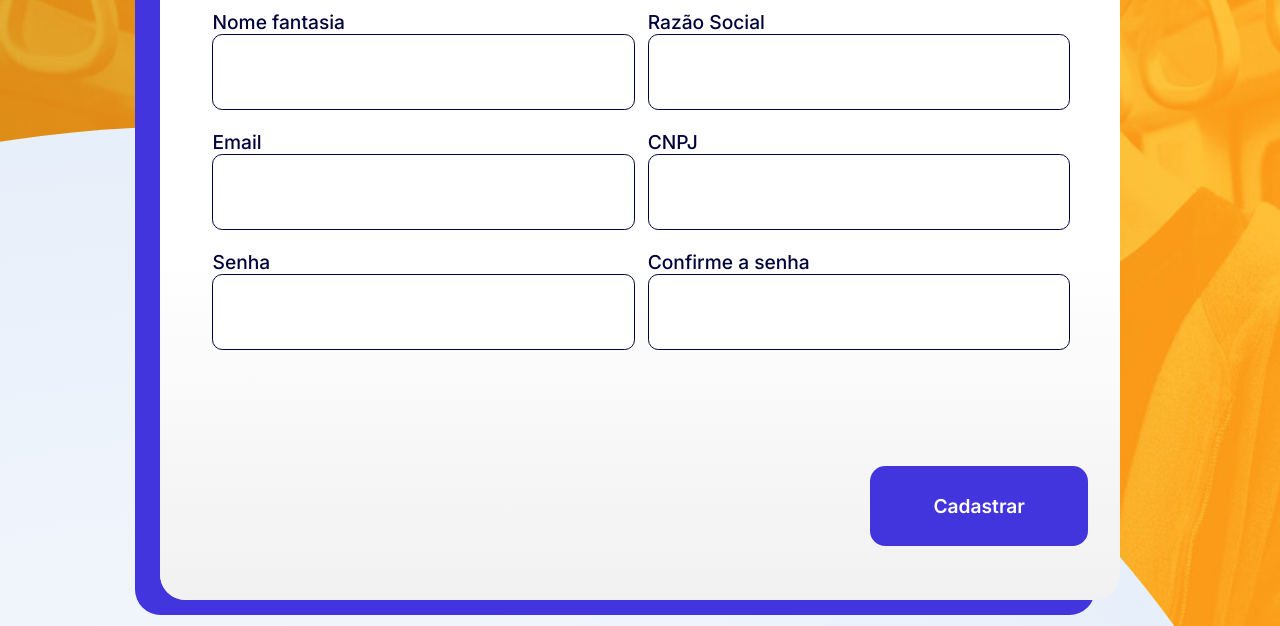
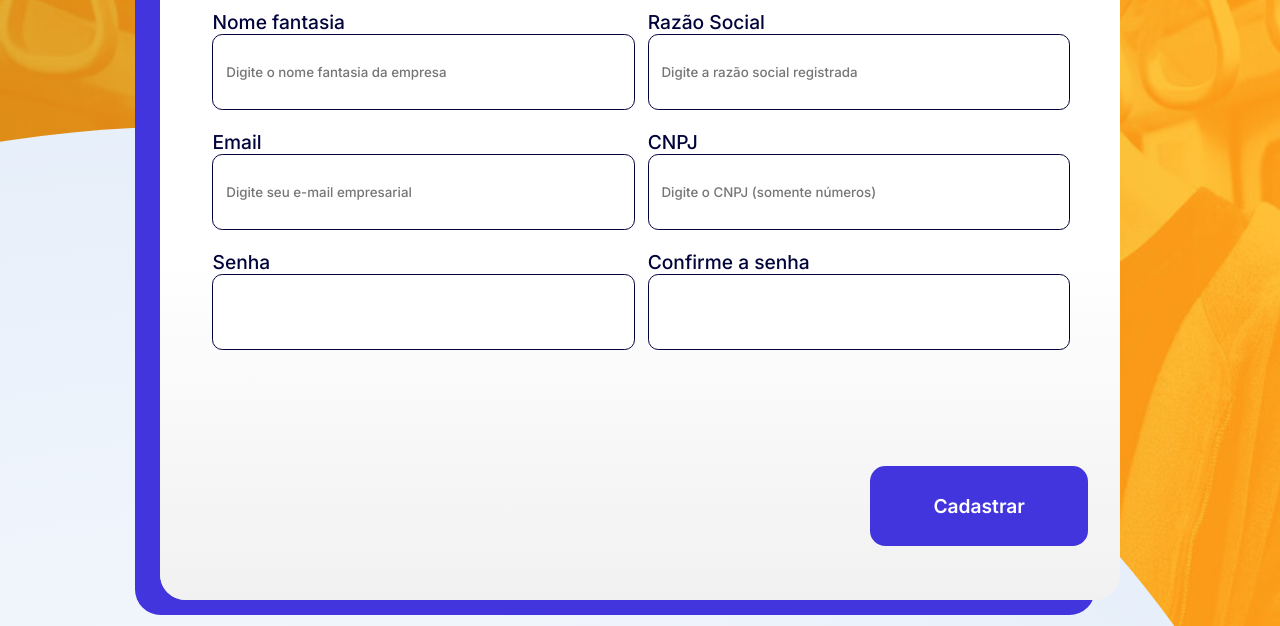
Before and after one commit to FaelPavani/FluxoCerto, a plain HTML site: page public/cadastroempresa.html in a window 1280 px wide. Shown: the part 174-800 px from the top of the page. Drawn offline with Linux system fonts and the light colour scheme.

Commit message:
Adicionando algumas alterações para a tela de cadastro!

```diff
--- a/public/cadastroempresa.html
+++ b/public/cadastroempresa.html
@@ -3,6 +3,7 @@
 
 <head>
     <meta charset="UTF-8">
+    <link rel="icon" href="./assets/trem_icone.png" />
     <meta name="viewport" content="width=device-width, initial-scale=1.0">
     <title>Cadastro</title>
 
@@ -29,25 +30,25 @@
 
             <div class="box_input">
             <label for="inpNomeFantasia">Nome fantasia</label>
-            <input type="text" id="inpNomeFantasia" name="inpNomeFantasia" required>
+            <input type="text" id="inpNomeFantasia" name="inpNomeFantasia" placeholder="Digite o nome fantasia da empresa" required>
             </div>
 
             <div class="box_input">
             <label for="inpRazaoSocial">Razão Social</label>
-            <input type="text" id="inpRazaoSocial" name="inpRazaoSocial" required>
+            <input type="text" id="inpRazaoSocial" placeholder="Digite a razão social registrada" name="inpRazaoSocial" required>
         </div>
 
 
             <div class="box_input">
                 <label for="inpEmail">Email</label>
-            <input type="text" id="inpEmail" name="inpEmail" oninput="validarEmail()" required>
+            <input type="text" id="inpEmail" name="inpEmail" oninput="validarEmail()" required placeholder="Digite seu e-mail empresarial">
                 </div>
 
 
                 <div class="box_input">
 
             <label for="inpCnpj">CNPJ</label>
-            <input type="text" id="inpCnpj" name="inpCnpj" oninput="validarCnpj()" required>
+            <input type="text" id="inpCnpj" placeholder="Digite o CNPJ (somente números)" name="inpCnpj" oninput="validarCnpj()" required>
             </div>
 
 
```
